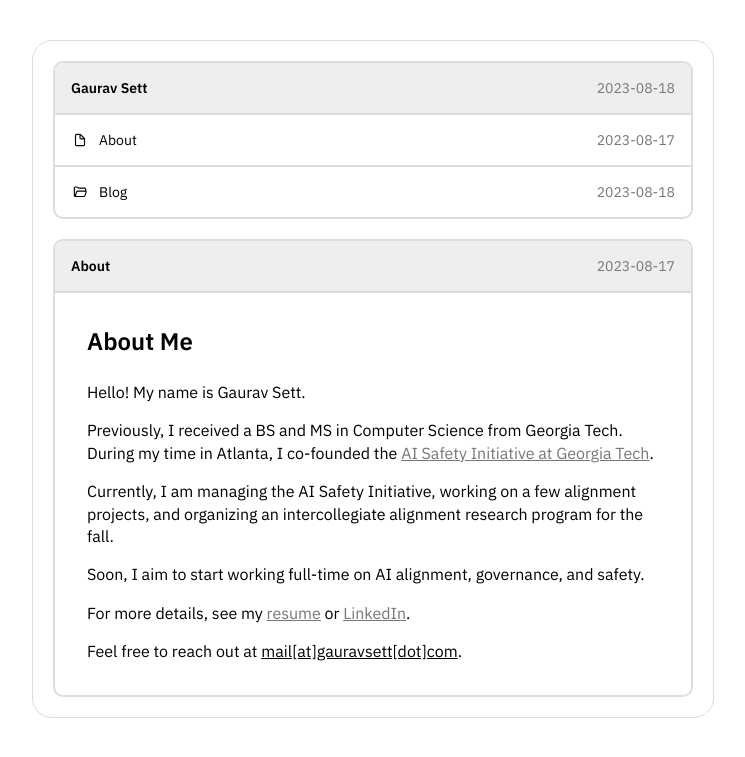
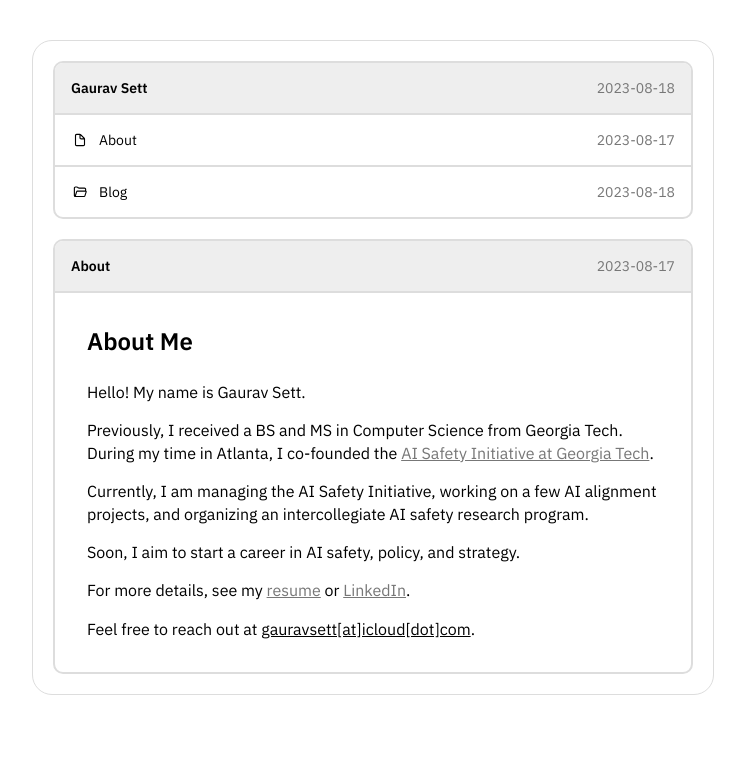
Before and after one commit to gauravsett/website, a Jekyll site: the page built from index.md, in a window 1280 px wide. Shown: the top 757 px of the page, without its empty margins (267-1012 px from the left). Built offline with Jekyll 4.4.1, drawn with Linux system fonts in a browser that asks for light colours.

Commit message:
Update home page

```diff
--- a/index.md
+++ b/index.md
@@ -11,10 +11,10 @@ Hello! My name is Gaurav Sett.
 
 Previously, I received a BS and MS in Computer Science from Georgia Tech. During my time in Atlanta, I co-founded the [AI Safety Initiative at Georgia Tech](https://aisi.dev){:target="_blank"}.
 
-Currently, I am managing the AI Safety Initiative, working on a few alignment projects, and organizing an intercollegiate alignment research program for the fall.
+Currently, I am managing the AI Safety Initiative, working on a few AI alignment projects, and organizing an intercollegiate AI safety research program.
 
-Soon, I aim to start working full-time on AI alignment, governance, and safety.
+Soon, I aim to start a career in AI safety, policy, and strategy.
 
 For more details, see my [resume](/assets/resume.pdf){:target="_blank"} or [LinkedIn](https://www.linkedin.com/in/gauravsett/){:target="_blank"}.
 
-Feel free to reach out at <u>mail[at]gauravsett[dot]com</u>.
+Feel free to reach out at <u>gauravsett[at]icloud[dot]com</u>.
```
